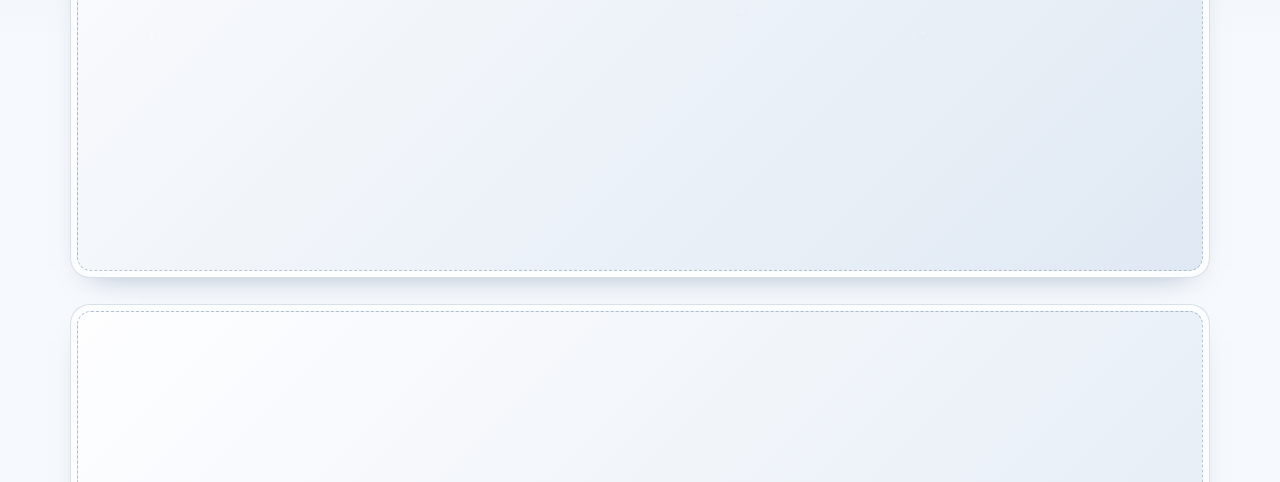
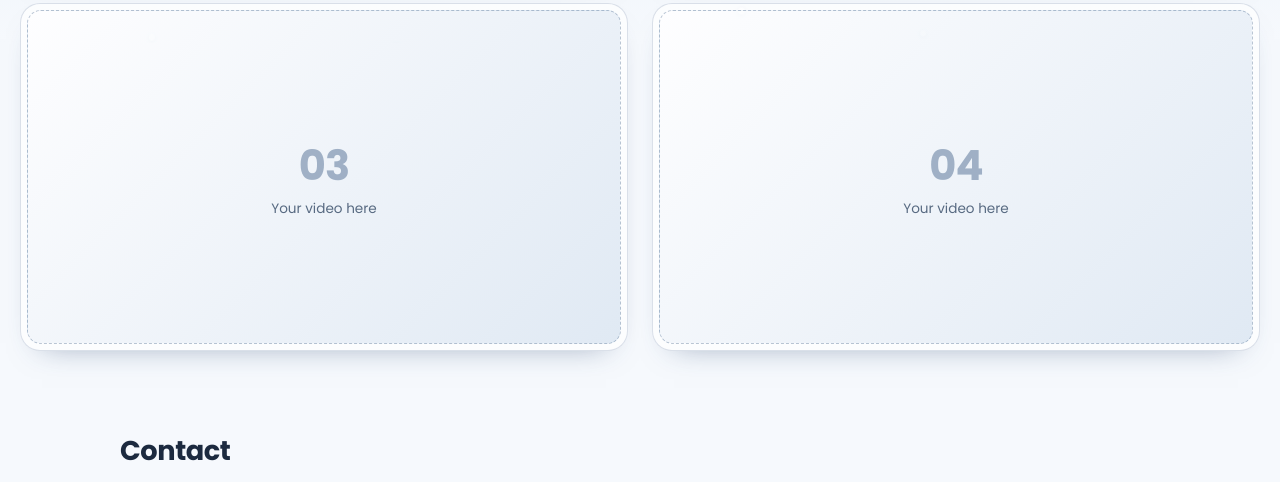
Before and after one commit to Heberth-Passos/Portif-lio, a plain HTML site: page index.html in a window 1280 px wide. Shown: the part 757-1239 px from the top of the page. Drawn offline with Linux system fonts and the light colour scheme.

Commit message:
Update index.html

```diff
--- a/index.html
+++ b/index.html
@@ -69,14 +69,14 @@ h1{margin:22px 0 0;font-weight:700;font-size:clamp(1.9rem,5.6vw,3.5rem);line-hei
 /* ---------- Shorts (vertical) ---------- */
 .sec-label{margin:0 0 14px;text-align:center;font-size:.78rem;font-weight:700;letter-spacing:.14em;text-transform:uppercase;color:var(--muted)}
 .sec-label-2{margin-top:clamp(30px,4.5vw,48px)}
-#videos.wrap{max-width:1280px}
+#videos.wrap{max-width:1440px}
 .shorts{display:grid;grid-template-columns:repeat(3,minmax(0,1fr));gap:clamp(12px,2.2vw,26px);max-width:780px;margin:0 auto}
 .shorts .thumb{aspect-ratio:9/16}
 .shorts .thumb.empty{aspect-ratio:9/16}
 
 /* ---------- Grade 2x2 ---------- */
 .wrap{max-width:var(--maxw);margin:0 auto;padding:0 20px}
-.grid{display:grid;grid-template-columns:minmax(0,1fr);gap:clamp(12px,2.2vw,26px)}
+.grid{display:grid;grid-template-columns:minmax(0,1fr);gap:clamp(14px,2vw,24px)}
 .grid[data-cols="1"]{max-width:1140px;margin:0 auto}
 .grid[data-cols="2"]{grid-template-columns:repeat(2,minmax(0,1fr))}
 
@@ -165,7 +165,7 @@ h1{margin:22px 0 0;font-weight:700;font-size:clamp(1.9rem,5.6vw,3.5rem);line-hei
       <div id="shorts" class="shorts"></div>
       <h2 class="sec-label sec-label-2">Long videos</h2>
       (B) -->
-      <div id="grid" class="grid" data-cols="1"></div>
+      <div id="grid" class="grid" data-cols="2"></div>
     </section>
 
     <section id="contato" class="wrap contact" aria-labelledby="contato-titulo">
@@ -212,8 +212,8 @@ window.PORTFOLIO = {
     twitter: "your_username"             // com ou sem @, ou o link completo
   },
 
-  // Layout dos vídeos horizontais: 1 = um vídeo grande por linha, 2 = grade 2x2 (menores)
-  layout: { columns: 1 },
+  // Layout dos vídeos horizontais: 2 = grade 2x2 grande (padrão), 1 = um vídeo por linha
+  layout: { columns: 2 },
 
   // Seus 3 Shorts (vídeos verticais, aparecem no topo). ATENÇÃO: estão ocultos no HTML por enquanto
   // (procure por "SHORTS OCULTOS" no arquivo e apague as linhas (A) e (B) para mostrar). Mesmos campos dos vídeos abaixo.
@@ -295,7 +295,7 @@ window.PORTFOLIO = {
     }
   }
 
-  $("grid").setAttribute("data-cols", C.layout && C.layout.columns === 2 ? "2" : "1");
+  $("grid").setAttribute("data-cols", C.layout && C.layout.columns === 1 ? "1" : "2");
 
   function render(list, mount, max) {
   (list || []).slice(0, max).forEach(function (v, i) {
```
